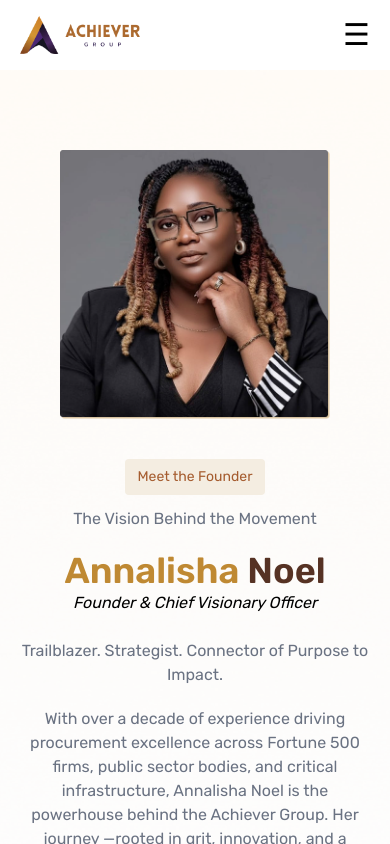
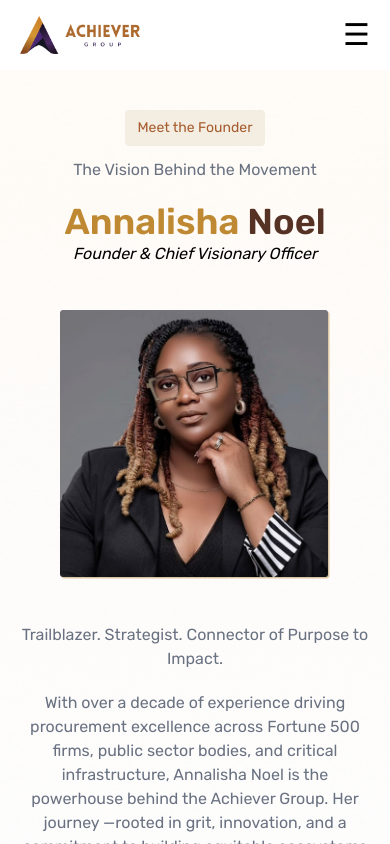
Before and after one commit to NexaForgeTechnologies/Achiever-Group, a Next.js app: page /executiveLeadership in a window 390 px wide. Shown: the top 844 px of the page. Built offline with nearby package versions, Linux system fonts and the light colour scheme.

Commit message:
IMG Content Updated

```diff
--- a/src/app/components/Footer.jsx
+++ b/src/app/components/Footer.jsx
@@ -39,16 +39,16 @@ function Footer() {
                     <ul className="flex flex-col gap-y-5 min-w-[170px]">
                         <h1 className="text-xl font-semibold text-black">Home</h1>
                         <li className="text-gray-900 hover:cursor-pointer">
-                            <Link href="">About</Link>
+                            <Link href="">Privacy Policy</Link>
                         </li>
                         <li className="text-gray-900 hover:cursor-pointer">
-                            <Link href="">Our Ventures</Link>
+                            <Link href="/ourventures">Our Ventures</Link>
                         </li>
                         <li className="text-gray-900 hover:cursor-pointer">
-                            <Link href="">Achiever Value Framework</Link>
+                            <Link href="/achieverValue">Achiever Value Framework</Link>
                         </li>
                         <li className="text-gray-900 hover:cursor-pointer">
-                            <Link href="">Executive Leadership</Link>
+                            <Link href="/executiveLeadership">Executive Leadership</Link>
                         </li>
                     </ul>
 
--- a/src/app/components/Header.jsx
+++ b/src/app/components/Header.jsx
@@ -51,7 +51,7 @@ export default function Header() {
                     <img src="favlogo.png" alt="Nexaforge-logo" className="w-30 md:w-45" />
                 </Link>
 
-                <ul className="flex items-center gap-x-5 lg:gap-x-7 h-full">
+                <ul className="flex items-center gap-x-5 lg:gap-x-5 h-full">
                     <Link href="/"><li className="flex items-center h-full cursor-pointer text-[#BF8933] hover:text-[#563224]">Home</li></Link>
                     {/* <Link href="/about"><li className="flex items-center h-full cursor-pointer text-[#BF8933] hover:text-[#563224]">About</li></Link> */}
                     <Link href="/ourventures"><li className="flex items-center h-full cursor-pointer text-[#BF8933] hover:text-[#563224]">Our Ventures</li></Link>
--- a/src/app/containers/ExecutiveHero.jsx
+++ b/src/app/containers/ExecutiveHero.jsx
@@ -1,27 +1,54 @@
 import Heading from "../components/Heading";
+
 export default function ExecutiveHero() {
     return (
         <>
-            <section className="bg-[url('/executive-hero.png')] bg-no-repeat bg-cover bg-center
+            <section
+                className="bg-[url('/executive-hero.png')] bg-no-repeat bg-cover bg-center
         w-screen ml-[calc(50%-50vw)] px-5 sm:px-10 md:px-18 lg:px-20 grid grid-cols-1 lg:grid-cols-2 py-10 lg:py-20
-        ">
+        "
+            >
+                {/* Top intro block (visible only on small screens) */}
+                <div className="flex flex-col gap-y-4 items-center lg:hidden">
+                    <div className="flex flex-col items-center gap-y-3">
+                        <Heading
+                            name={"Meet the Founder"}
+                            maxWidth="max-w-[190px]"
+                        />
+                        <p className="text-base text-gray-500 text-center">
+                            The Vision Behind the Movement
+                        </p>
+                    </div>
+                    <div className="my-1 text-center">
+                        <h1 className="text-4xl md:text-5xl font-semibold">
+                            <span className="text-[#BF8933]">Annalisha</span>
+                            <span className="text-[#563224] ml-2">Noel</span>
+                        </h1>
+                        <i className="text-base text-black max-w-195">
+                            Founder & Chief Visionary Officer
+                        </i>
+                    </div>
+                </div>
 
+                {/* Image */}
                 <section className="flex md:items-center xl:items-start justify-center p-10 lg:p-10 ">
                     <img src="/analisha.png" alt="img" />
                 </section>
 
+                {/* Full content (with intro heading visible only on lg+) */}
                 <section className="flex flex-col gap-y-4 pr-0 lg:pr-10 items-center lg:items-start lg:row-start-1">
-                    <div className="flex flex-col items-center lg:items-start gap-y-3">
+                    {/* Intro block (hidden on small screens) */}
+                    <div className="hidden lg:flex flex-col items-start gap-y-3">
                         <Heading
-                            name={'Meet the Founder'}
+                            name={"Meet the Founder"}
                             maxWidth="max-w-[190px]"
                         />
-                        <p className="text-base text-gray-500 text-center lg:text-start">
+                        <p className="text-base text-gray-500 lg:text-start">
                             The Vision Behind the Movement
                         </p>
                     </div>
 
-                    <div className="my-1 text-center lg:text-start">
+                    <div className="hidden lg:block my-1 text-start">
                         <h1 className="text-4xl md:text-5xl lg:text-6xl font-semibold">
                             <span className="text-[#BF8933]">Annalisha</span>
                             <span className="text-[#563224] ml-2">Noel</span>
@@ -72,9 +99,6 @@ export default function ExecutiveHero() {
                         </li>
                     </ul>
                 </section>
-
-
-
             </section>
         </>
     );
--- a/src/app/containers/VenturesDivCont.jsx
+++ b/src/app/containers/VenturesDivCont.jsx
@@ -41,7 +41,7 @@ export default function VenturesDivCont() {
                     para1={'Connect | Grow | Lead'}
                     subHead2={'Status'}
                     para2={'In build, launching pilot Nov 2025'}
-                    para3={'PTX redefines workforce agility through structured secondments and talent exchange. This platform allows businesses to unlock internal and cross industry capability, while professionals gain access to new projects, experiences, and accelerated development.'}
+                    para3={'PTX - Project and Talent Xchange – our cross-sector cross industry talent exchange platform that drives real-time professional growth and organizational learning.'}
 
                     subHeadYellow={'Live project exchanges • Internal & external placements • Learning Vault • Reporting dashboards'}
 
```
